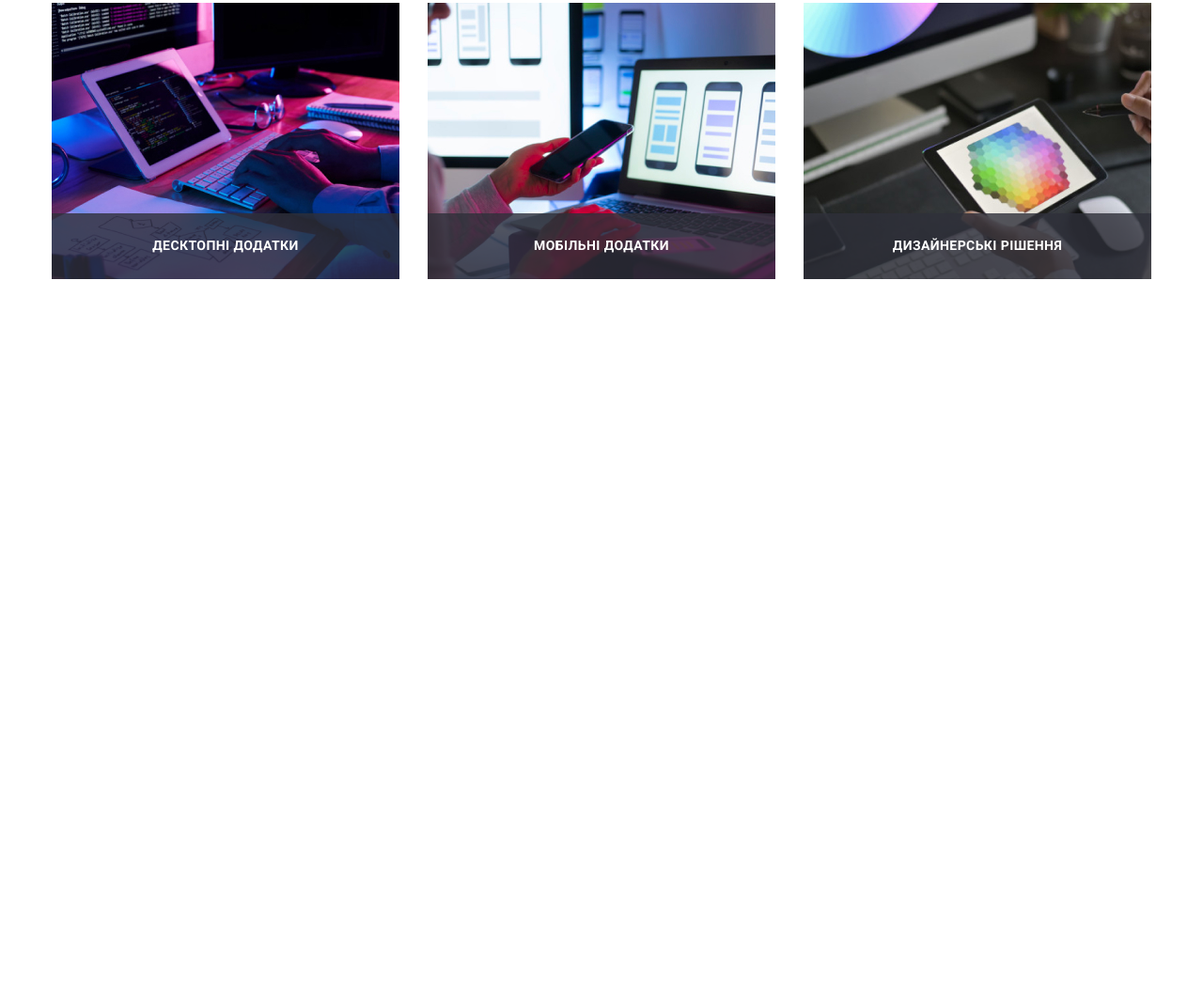
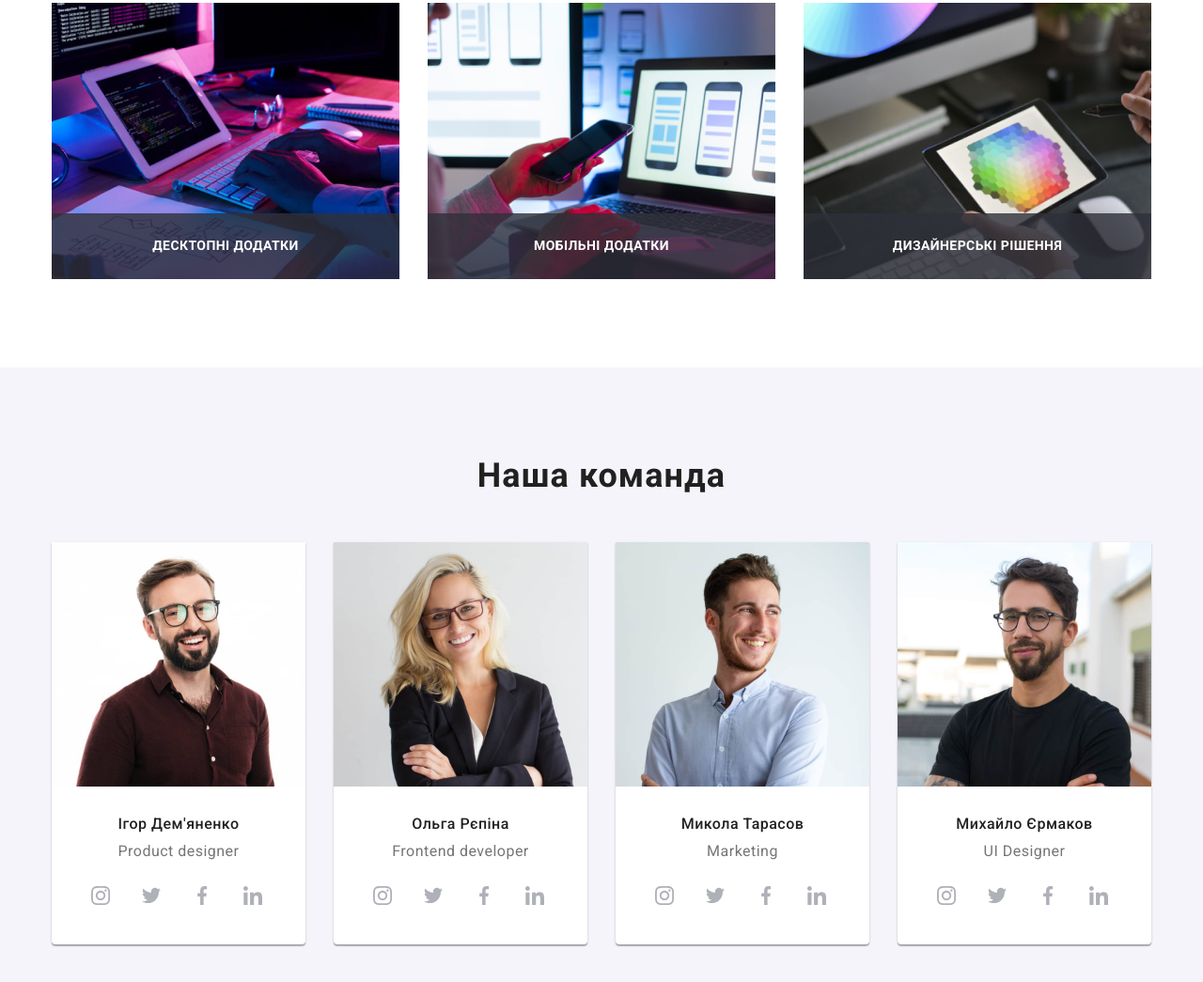
Before and after one commit to AlisaOliinyk/goit-murkup-hm-07, a plain HTML site: page index.html in a window 1280 px wide. Shown: the part 1236-2281 px from the top of the page at 94% size. Before the commit the page ends 1627 px from the top, so only its background shows below. Drawn offline with nearby package versions, Linux system fonts and the light colour scheme.

```diff
--- a/css/styles.css
+++ b/css/styles.css
@@ -765,8 +765,15 @@ background-color: #188CE8;
 } */
 
 /* what we do */
+.section {
+    display: none;
+}
 
 @media screen and (min-width: 1200px) {
+
+    .section {
+        display: flex;
+    }
 
 .title-section {
     margin-bottom: 50px;
@@ -860,24 +867,90 @@ background-color: #188CE8;
 
     /* our team */
 
+        .section-team {
+            background: #f5f4fa;
+            padding-top: 60px;
+            padding-bottom: 60px;
+        }
+
+    .title-section-team {
+        margin-bottom: 30px;
+        font-weight: 700;
+            font-size: 28px;
+            line-height: 1.178;
+            text-align: center;
+            letter-spacing: 0.03em;
+            color: var(--primary-text-color);
+             }
+
+    .list {
+        display: flex;
+        flex-wrap: wrap;
+        justify-content: center;
+        gap: 30px;
+        background-color: #F5F4FA;
+            }
+
+            .list-team {
+
+
+                background-color: #FFFFFF;
+                border-radius: 0px 0px 4px 4px;
+                box-shadow: 0px 1px 3px rgba(0, 0, 0, 0.12),
+                    0px 1px 1px rgba(0, 0, 0, 0.14),
+                    0px 2px 1px rgba(0, 0, 0, 0.2);
+                ;
+            }
+
+            .list-team:last-child {
+                margin-right: 0px;
+            }
+
+    @media screen and (min-width: 768px) {
+
+            /* .list-team {
+                width: calc((100%-30px)/2);
+
+            }
+
+            .list-team:last-child {
+                margin-right: 0px;
+            } */
+    }
+
+    @media screen and (min-width: 1200px) {
+    .section-team {
+            padding-top: 94px;
+            padding-bottom: 94px;
+        }
     .title-section-team {
         margin-bottom: 50px;
-            color: var(--primary-text-color);
-            background-color: #F5F4FA;
-            font-weight: 700;
-            font-size: 36px;
-            line-height: 1.167;
-            text-align: center;
-            letter-spacing: 0.03em;
-
-    }
-
-
-    .section-team {
-    background: #f5f4fa;
-    padding-top: 94px;
-    padding-bottom: 94px;
-    }
+        font-size: 36px;
+        line-height: 1.167;
+    }
+         .list {
+        flex-wrap: nowrap;
+
+        gap: 0;}
+
+
+        .list-team {
+
+            width: calc((100%-90px)/4);
+            margin-right: 30px;
+            background-color: #FFFFFF;
+            border-radius: 0px 0px 4px 4px;
+            box-shadow: 0px 1px 3px rgba(0, 0, 0, 0.12),
+                0px 1px 1px rgba(0, 0, 0, 0.14),
+                0px 2px 1px rgba(0, 0, 0, 0.2);
+            ;
+        }
+
+        .list-team:last-child {
+            margin-right: 0px;
+        }
+    }
+
 
     .text-section {
         /* margin-top: 30px; */
@@ -898,24 +971,6 @@ background-color: #188CE8;
 
     }
 
-    .list {
-    display: flex;
-    background-color: #F5F4FA;
-    }
-
-    .list-team {
-       width: calc((100%-90px)/4);
-        margin-right: 30px;
-        background-color: #FFFFFF;
-        border-radius: 0px 0px 4px 4px;
-        box-shadow: 0px 1px 3px rgba(0, 0, 0, 0.12),
-            0px 1px 1px rgba(0, 0, 0, 0.14),
-            0px 2px 1px rgba(0, 0, 0, 0.2);;
-    }
-
-    .list-team:last-child {
-     margin-right: 0px;
-    }
 
     .team-box {
         padding: 30px;
--- a/index.html
+++ b/index.html
@@ -170,12 +170,17 @@
             </div>
         </section>
         <!--Our team-->
-        <!-- <section class="section-team">
+        <section class="section-team">
           <div class="container">
              <h2 class="title-section-team">Наша команда</h2>
               <ul class="list">
                   <li class="list-team">
-                     <img src="./images/Igor.jpg" alt="На картинці зображений чоловік який займає посаду Product designer " width="270">
+                     <picture>
+                        <source
+                        srcset="./images/igor-desktop 1x.jpg"
+                        media="(min-width: 1200px)"/>
+                     <img src="./images/igor.jpg" alt="На картинці зображений чоловік який займає посаду Product designer " width="270">
+                     </picture>
                     <div class="team-box">
                        <h4 class="text-section">Ігор Дем'яненко</h4>
                        <p class="name">Product designer</p>
@@ -277,7 +282,7 @@
                </ul>
             </div>
         </section>
-
+<!--
         <section class="section">
          <div class="container">
             <h2 class="title-section">Постійні клієнти</h2>
@@ -309,9 +314,9 @@
                </ul>
             </div>
          </div>
-        </section>
+        </section> -->
 
-    </main> -->
+    </main>
     <!--Footer-->
     <!-- <footer class="footer">
         <div class="container">
```
Also changed, not shown: images/igor-desktop 1x.jpg (added), images/igor-desktop 2x.jpg (added), images/igor-mob 1x.jpg (added), images/igor-mob 2x.jpg (added), images/igor-tab 1x.jpg (added), images/igor-tab 2x.jpg (added).
